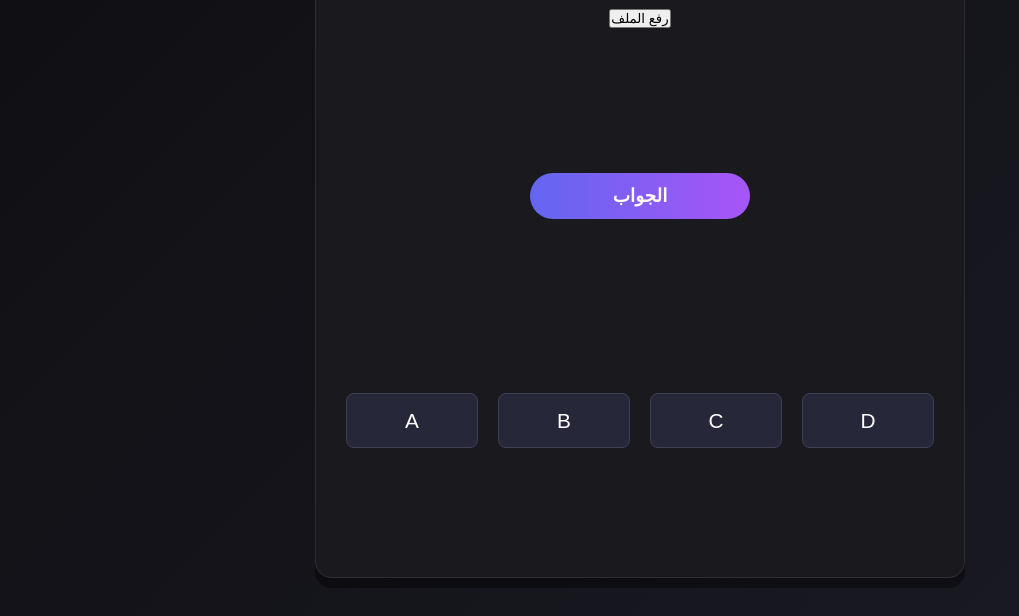
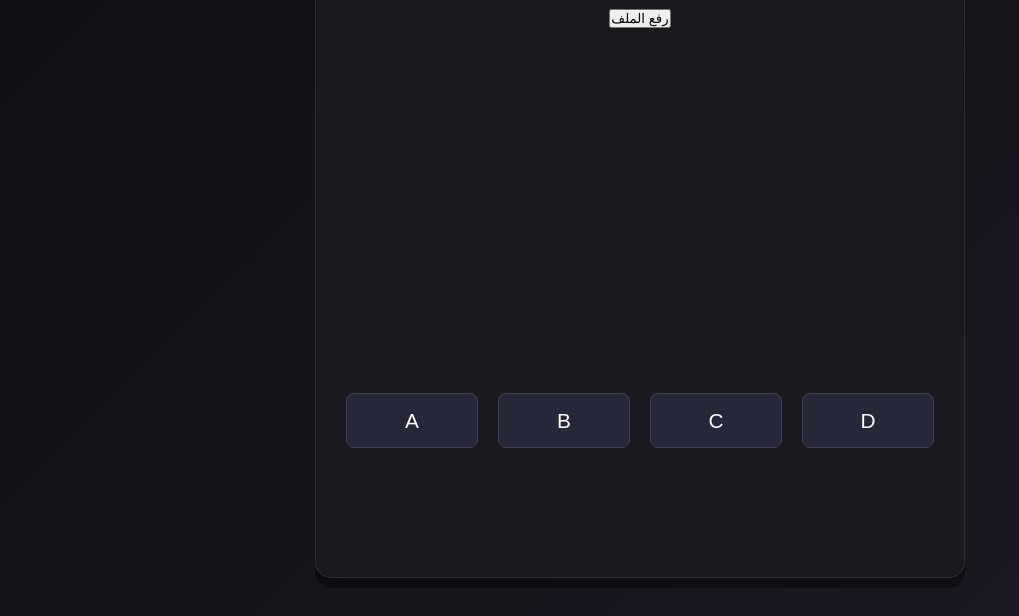
Before and after one commit to oanime799-commits/my-project, a website: page public/index.html in a window 1280 px wide. Shown: the part 162-778 px from the top of the page, without its empty margins (0-1019 px from the left). Drawn offline with Linux system fonts and the light colour scheme.

Commit message:
edit css

```diff
--- a/public/index.html
+++ b/public/index.html
@@ -24,12 +24,6 @@
 <button type="button" class="answer">D</button>
 </div>
 
-<div class="con">
-<button class="comn" >الجواب</button>
-</div>
-
-
-
 <script src="https://cdnjs.cloudflare.com/ajax/libs/pdf.js/3.11.174/pdf.min.js"></script>
 </nav>
 </form>
--- a/public/jin.css
+++ b/public/jin.css
@@ -37,32 +37,6 @@ justify-content: center;
 align-items : center;
 font-size: 2.2rem;
 color: #6366f1;
-}
-
-
-.con {
-width: 100%;
-display: flex;
-justify-content: center;
-}
-
-.comn {
-padding: 12px 45px;
-border: none;
-color: white;
-background: linear-gradient(90deg , #6366f1 , #a855f7);
-font-size: 1.15rem;
-font-weight: bold;
-border-radius: 25px;
-cursor: pointer;
-transition: transform 0.2s;
-width: 100%;
-max-width: 220px;
-
-}
-
-.comn:hover{
-transform: scale(1.05);
 }
 
 
```
